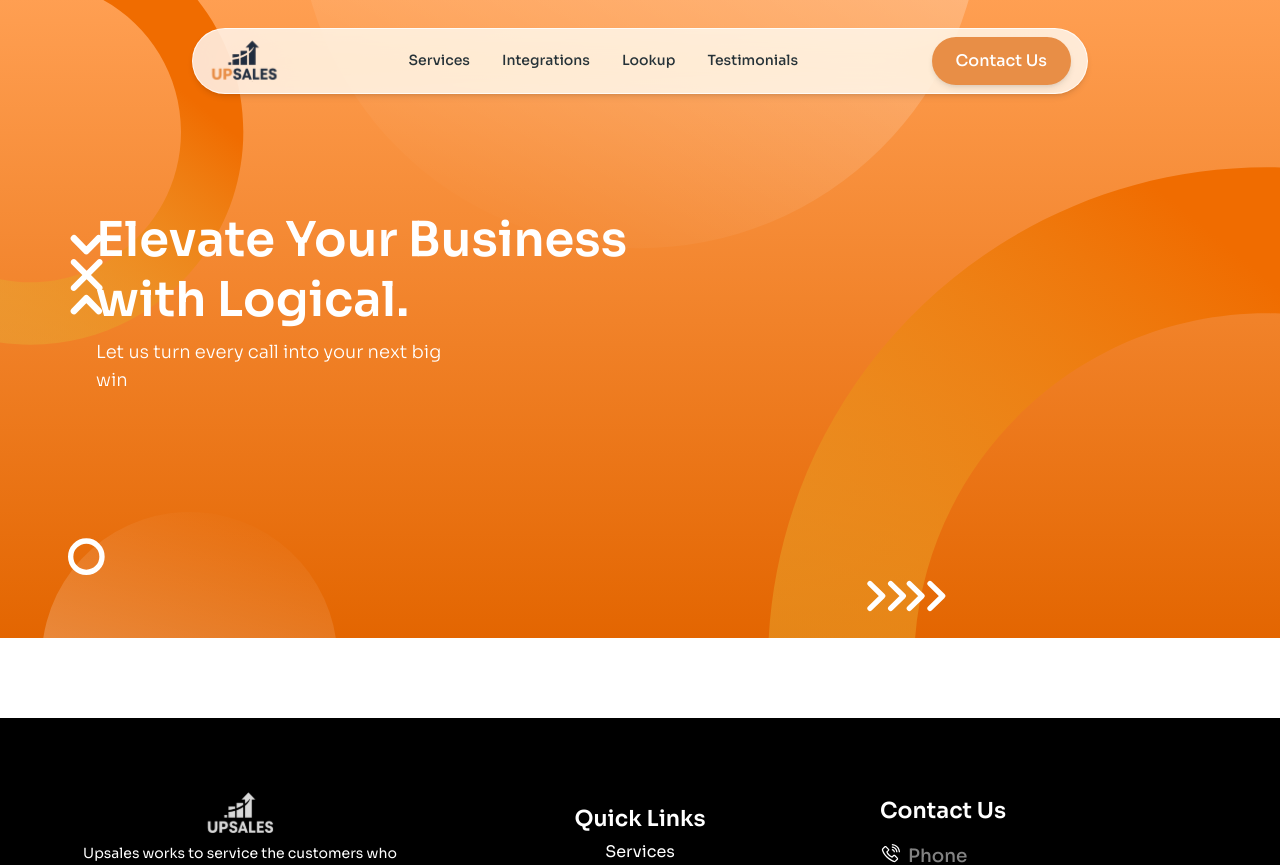
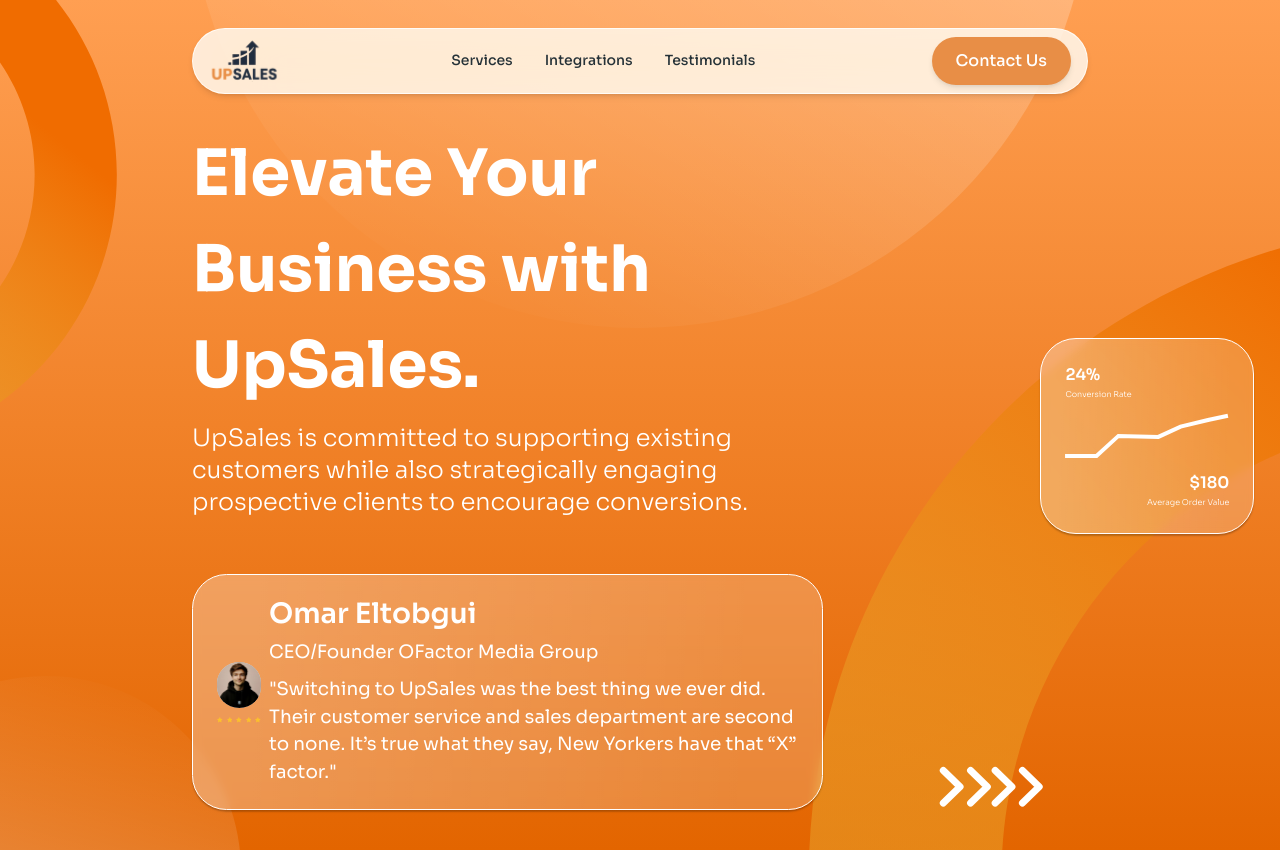
Before and after one commit to Nick9499/GetLogical, a Next.js app: page / in a window 1280 px wide. Shown: the top 865 px of the page. Built offline with nearby package versions, Linux system fonts and the light colour scheme.

Commit message:
Added Banner fr large screen

```diff
--- a/app/components/Hero/index.js
+++ b/app/components/Hero/index.js
@@ -13,47 +13,114 @@
   return (
     <>
       <div
-        className="hidden md:flex bg-contain bg-bottom h-[80vh] w-full  items-center -mt-24  pl-24 relative "
+        className="hidden lg:flex min-w-screen w-full -mt-24  md:items-center  relative  "
         style={{
           background: ` url(/banner.svg)`,
           backgroundRepeat: "no-repeat",
           backgroundSize: "cover",
+          backgroundPosition: "center",
         }}
       >
-        <div class=" text-white">
-          <Typography variant="h1" className="font-semibold">
-            Elevate Your Business
-            <br />
-            with Logical.
-          </Typography>
-          <Typography className="mt-2 text-lg w-2/3 mb-8">
-            Let us turn every call into your next big win
-          </Typography>
+        <div className="px-[15%]  max-w-[80vw] flex flex-col gap-8 lg:mt-[20%] xl:mt-[10%]   ">
+          <div class=" text-white">
+            <Typography variant="h1" className="font-bold text-[4rem]  ">
+              Elevate Your Business with UpSales.
+            </Typography>
+            <Typography className="mt-2 text-2xl font-light ">
+              UpSales is committed to supporting existing customers while also
+              strategically engaging prospective clients to encourage
+              conversions.
+            </Typography>
+          </div>
+          <div className="pb-10">
+            <Card
+              className="mt-6 w-full rounded-[2.15rem] border border-white backdrop-blur-sm"
+              style={{
+                background:
+                  "linear-gradient(92deg, rgba(255, 255, 255, 0.30) 10.4%, rgba(255, 255, 255, 0.20) 88.1%)",
+                boxShadow: "0px 1.693px 1.693px 0px rgba(0, 0, 0, 0.25)",
+              }}
+            >
+              <CardBody className="flex gap-2 items-center">
+                <div className="flex flex-col gap-2">
+                  <Avatar src="/omar.svg" />
+                  <div className="flex gap-1">
+                    {[...Array(5)].map((_, index) => (
+                      <FaStar className="text-[#FBC02D] w-[.35rem] h-[.35rem] " />
+                    ))}
+                  </div>
+                </div>
+                <div className="flex flex-col gap-2  text-white">
+                  <Typography className="font-semibold text-[1.75rem] leading-[1.875rem] ">
+                    Omar Eltobgui
+                  </Typography>
+                  <Typography className="font-normal text-[1.15rem] leading-[1.875rem] ">
+                    CEO/Founder OFactor Media Group
+                  </Typography>
+                  <Typography className="font-normal text-[1.15rem] ">
+                    "Switching to UpSales was the best thing we ever did. Their
+                    customer service and sales department are second to none.
+                    It’s true what they say, New Yorkers have that “X” factor."
+                  </Typography>
+                </div>
+              </CardBody>
+            </Card>
+          </div>
+        </div>
+        <div className="px-[2%]  w-[40rem] flex  items-center">
+          <Card
+            className="mt-6 w-full rounded-[2.25rem] border text-white border-white backdrop-blur-sm"
+            style={{
+              background:
+                "linear-gradient(92deg, rgba(255, 255, 255, 0.30) 10.4%, rgba(255, 255, 255, 0.20) 88.1%)",
+              boxShadow: "0px 1.693px 1.693px 0px rgba(0, 0, 0, 0.25)",
+            }}
+          >
+            <CardBody className="flex flex-col gap-3 ">
+              <div>
+                <Typography className="text-base font-semibold">24%</Typography>
+                <Typography className="text-[.5rem] leading-[.875rem] font-light ">
+                  Conversion Rate
+                </Typography>
+              </div>
+              <div>
+                <img src="/growth_vector.svg" className="w-full h-full" />
+              </div>
+              <div className="flex flex-col items-end">
+                <Typography className="text-base font-semibold">
+                  $180
+                </Typography>
+                <Typography className="text-[.5rem] leading-[.875rem] font-light">
+                  Average Order Value
+                </Typography>
+              </div>
+            </CardBody>
+          </Card>
         </div>
       </div>
       <div
-        className="flex flex-col md:hidden -mt-16  bg-bottom  w-screen  items-center pt-24 pb-20 px-4"
+        className="flex flex-col lg:hidden -mt-16 md:-mt-24  bg-bottom  w-screen  items-center pt-24 pb-20 px-4"
         style={{
           background: `url(/banner_xs.svg)`,
           backgroundRepeat: "no-repeat",
           backgroundSize: "cover",
         }}
       >
-        <div class=" text-white">
+        <div class=" text-white md:mt-12">
           <Typography
             variant="h1"
             className="text-[1.8rem] font-semibold text-center"
           >
-            Elevate Your Business with Logical.
+            Elevate Your Business with UpSales.
           </Typography>
           <Typography className=" mt-3 px-2  text-[.875rem] font-normal text-center ">
-            Logicall is committed to supporting existing customers while also
+            UpSales is committed to supporting existing customers while also
             strategically engaging prospective clients to encourage conversions.
           </Typography>
         </div>
-        <div>
+        <div className="flex items-center">
           <Card
-            className="mt-6 w-full rounded-xl border border-white backdrop-blur-sm"
+            className="mt-6 w-full md:w-[40rem] rounded-xl border border-white backdrop-blur-sm"
             style={{
               background:
                 "linear-gradient(92deg, rgba(255, 255, 255, 0.30) 10.4%, rgba(255, 255, 255, 0.20) 88.1%)",
@@ -77,7 +144,7 @@
                   CEO/Founder OFactor Media Group
                 </Typography>
                 <Typography className="font-normal text-[.5rem] leading-[.875rem]">
-                  "Switching to Logicall was the best thing we ever did. Their
+                  "Switching to UpSales was the best thing we ever did. Their
                   customer service and sales department are second to none. It’s
                   true what they say, New Yorkers have that “X” factor."
                 </Typography>
@@ -85,7 +152,7 @@
             </CardBody>
           </Card>
         </div>
-        <div>
+        <div className="">
           <Card
             className="mt-6 w-full rounded-[1.25rem] border text-white border-white backdrop-blur-sm"
             style={{
--- a/app/components/Navbar/index.js
+++ b/app/components/Navbar/index.js
@@ -14,67 +14,14 @@
   List,
   Popover,
   PopoverContent,
-  PopoverHandler
+  PopoverHandler,
 } from "../../theme/themeRegistry";
 import { Bars3Icon, PhoneIcon, XMarkIcon } from "@heroicons/react/24/solid";
 import { Link } from "react-scroll";
 
 function NavList() {
   return (
-
-      <List className="mt-4 mb-6 p-0 lg:mt-0 lg:mb-0 lg:flex-row lg:p-1">
-    <Typography variant="small" color="blue-gray" className="font-medium">
-      <ListItem className="flex items-center gap-2 py-2 pr-4">
-        <Link
-          to="service"
-          spy={true}
-          smooth={true}
-          offset={-70}
-          duration={500}>
-          Services
-        </Link>
-      </ListItem>
-    </Typography>
-    <Typography variant="small" color="blue-gray" className="font-medium">
-      <ListItem className="flex items-center gap-2 py-2 pr-4">
-        <Link
-          to="integrations"
-          spy={true}
-          smooth={true}
-          offset={-70}
-          duration={500}>
-          Integrations
-        </Link>
-      </ListItem>
-    </Typography>
-    <Typography variant="small" color="blue-gray" className="font-medium">
-      <ListItem className="flex items-center gap-2 py-2 pr-4">
-        <Link
-          to="lookup"
-          spy={true}
-          smooth={true}
-          offset={-70}
-          duration={500}>
-          Lookup
-        </Link>
-      </ListItem>
-    </Typography>
-    <Typography variant="small" color="blue-gray" className="font-medium">
-      <ListItem className="flex items-center gap-2 py-2 pr-4">
-        <Link href="/">Testimonials</Link>
-      </ListItem>
-    </Typography>
-  </List>
-
-
-  );
-}
-
-function NavListForSmallDevice({ setOpenNav }) {
-  return (
-
-        <List onBlur={() => setOpenNav(false)}
-         className="mt-4 mb-6 p-0 lg:mt-0 lg:mb-0 lg:flex-row lg:p-1 ">
+    <List className="mt-4 mb-6 p-0 lg:mt-0 lg:mb-0 lg:flex-row lg:p-1">
       <Typography variant="small" color="blue-gray" className="font-medium">
         <ListItem className="flex items-center gap-2 py-2 pr-4">
           <Link
@@ -83,7 +30,7 @@
             smooth={true}
             offset={-70}
             duration={500}
-            onClick={() => setOpenNav(false)}>
+          >
             Services
           </Link>
         </ListItem>
@@ -96,33 +43,65 @@
             smooth={true}
             offset={-70}
             duration={500}
-            onClick={() => setOpenNav(false)}>
+          >
             Integrations
+          </Link>
+        </ListItem>
+      </Typography>
+
+      <Typography variant="small" color="blue-gray" className="font-medium">
+        <ListItem className="flex items-center gap-2 py-2 pr-4">
+          <Link href="/">Testimonials</Link>
+        </ListItem>
+      </Typography>
+    </List>
+  );
+}
+
+function NavListForSmallDevice({ setOpenNav }) {
+  return (
+    <List
+      onBlur={() => setOpenNav(false)}
+      className="mt-4 mb-6 p-0 lg:mt-0 lg:mb-0 lg:flex-row lg:p-1 "
+    >
+      <Typography variant="small" color="blue-gray" className="font-medium">
+        <ListItem className="flex items-center gap-2 py-2 pr-4">
+          <Link
+            to="service"
+            spy={true}
+            smooth={true}
+            offset={-70}
+            duration={500}
+            onClick={() => setOpenNav(false)}
+          >
+            Services
           </Link>
         </ListItem>
       </Typography>
       <Typography variant="small" color="blue-gray" className="font-medium">
         <ListItem className="flex items-center gap-2 py-2 pr-4">
           <Link
-            to="lookup"
+            to="integrations"
             spy={true}
             smooth={true}
             offset={-70}
             duration={500}
-            onClick={() => setOpenNav(false)}>
-            Lookup
+            onClick={() => setOpenNav(false)}
+          >
+            Integrations
           </Link>
         </ListItem>
       </Typography>
+
       <Typography variant="small" color="blue-gray" className="font-medium">
         <ListItem
           className="flex items-center gap-2 py-2 pr-4"
-          onClick={() => setOpenNav(false)}>
+          onClick={() => setOpenNav(false)}
+        >
           <Link href="/">Testimonials</Link>
         </ListItem>
       </Typography>
     </List>
-
   );
 }
 
@@ -142,8 +121,10 @@
   }, []);
 
   return (
-    <Navbar  className="mx-auto w-[90vw] md:w-[70vw]   px-4 py-[.01rem] md:py-2 sticky
-     mt-4 md:mt-7 rounded-[4.313rem] top-2 z-10 ">
+    <Navbar
+      className="mx-auto w-[90vw] md:w-[70vw]   px-4 py-[.01rem] md:py-2 sticky
+     mt-4 md:mt-7 rounded-[4.313rem] top-2 z-10 "
+    >
       <div className="flex items-center justify-between text-blue-gray-900">
         <Link href="/">
           <div className=" max-w-[2rem] max-h-[2rem] md:max-w-[70px] md:max-h-[70px]">
@@ -154,8 +135,12 @@
           <NavList />
         </div>
         <div className="hidden gap-2 lg:flex">
-          <Button variant="filled" className="capitalize bg-[#E88E46]
-          rounded-[2.188rem] text-base font-medium " onClick={handleCallUs}>
+          <Button
+            variant="filled"
+            className="capitalize bg-[#E88E46]
+          rounded-[2.188rem] text-base font-medium "
+            onClick={handleCallUs}
+          >
             Contact Us
           </Button>
         </div>
@@ -164,16 +149,19 @@
           variant="text"
           color="blue-gray"
           className="lg:hidden"
-          onClick={() => setOpenNav(!openNav)}>
+          onClick={() => setOpenNav(!openNav)}
+        >
           {openNav ? (
             <XMarkIcon className="h-6 w-6" strokeWidth={2} />
           ) : (
             <Bars3Icon className="h-6 w-6" strokeWidth={2} />
           )}
         </IconButton>
-
       </div>
-      <Collapse className="fixed top-[3.8rem] left-0 w-full z-50 bg-white rounded-2xl shadow-md"  open={openNav}>
+      <Collapse
+        className="fixed top-[3.8rem] left-0 w-full z-50 bg-white rounded-2xl shadow-md"
+        open={openNav}
+      >
         <NavListForSmallDevice setOpenNav={setOpenNav} />
       </Collapse>
     </Navbar>
```
